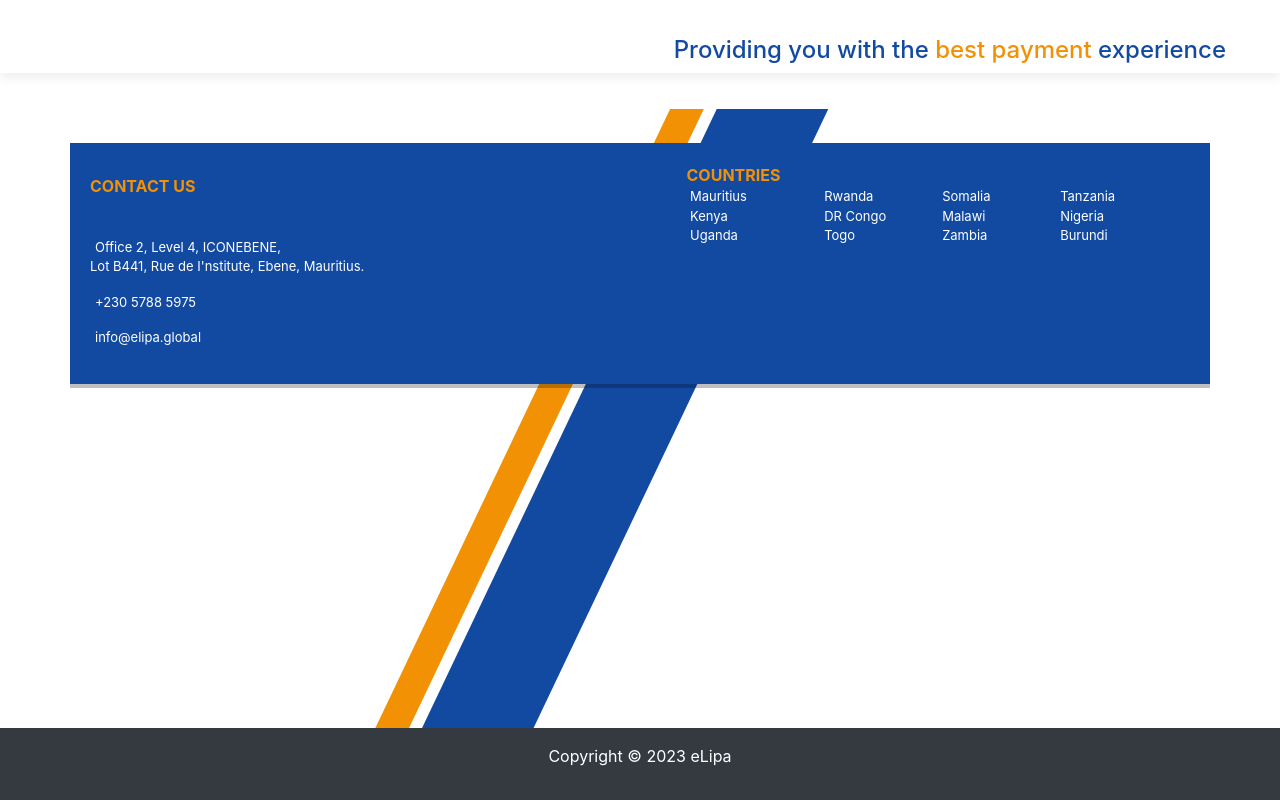
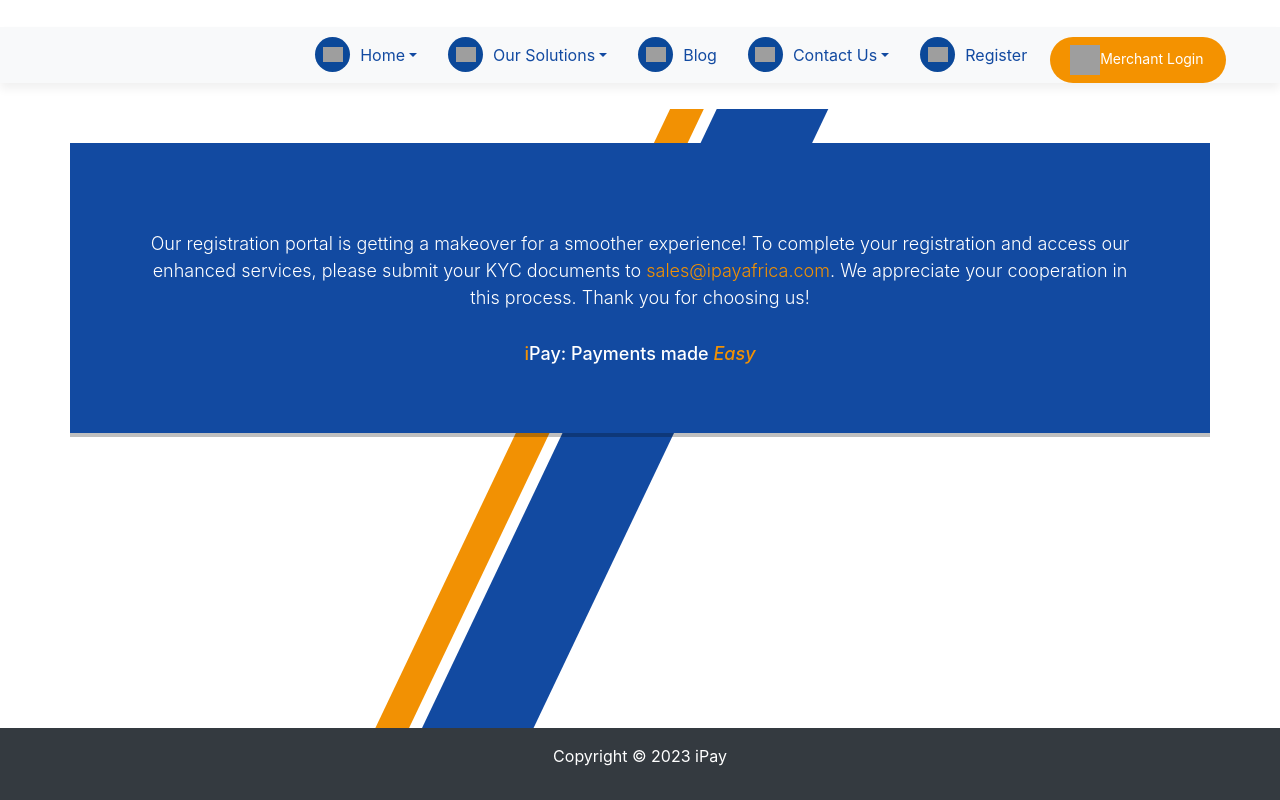
Before and after one commit to tormasclick/sign-up-landing-page, a Next.js app: page / in a window 1280 px wide. Built offline with nearby package versions, Linux system fonts and the light colour scheme; grey boxes are pictures that could not be loaded; some icons are missing.

Commit message:
First Commit

```diff
--- a/package.json
+++ b/package.json
@@ -13,6 +13,7 @@
     "@types/node": "18.13.0",
     "@types/react": "18.0.27",
     "@types/react-dom": "18.0.10",
+    "bootstrap": "^5.3.3",
     "eslint": "8.33.0",
     "eslint-config-next": "13.1.6",
     "fs-extra": "^11.1.0",
--- a/pages/_document.tsx
+++ b/pages/_document.tsx
@@ -7,7 +7,8 @@
         <link rel="stylesheet" href="https://maxcdn.bootstrapcdn.com/bootstrap/4.0.0/css/bootstrap.min.css" integrity="sha384-Gn5384xqQ1aoWXA+058RXPxPg6fy4IWvTNh0E263XmFcJlSAwiGgFAW/dAiS6JXm" crossOrigin="anonymous" />
         <link rel="stylesheet" href="https://cdn.jsdelivr.net/npm/bootstrap@4.5.3/dist/css/bootstrap.min.css" />
         <link rel="stylesheet" href="https://use.fontawesome.com/releases/v5.15.1/css/all.css" integrity="sha384-vp86vTRFVJgpjF9jiIGPEEqYqlDwgyBgEF109VFjmqGmIY/Y4HV4d3Gp2irVfcrp" crossOrigin="anonymous"/>
-        <link rel="stylesheet" href="https://icons.elipa.co/v2/icons.css" />
+        <link rel="stylesheet" href="https://icons.elipa.co/icons.css" />
+        <link rel="stylesheet" href="css/styles.css" />
       </Head>
       <body>
         <Main />
--- a/pages/components/Header.tsx
+++ b/pages/components/Header.tsx
@@ -1,17 +1,94 @@
-import React from 'react';
+import React, { useEffect } from 'react';
 
 const Header = () => {
+  useEffect(() => {
+    import('bootstrap/dist/js/bootstrap.bundle.min.js')
+      .then(() => {
+        console.log('Bootstrap JavaScript loaded');
+        // You can initialize any Bootstrap components here if needed
+      })
+      .catch((error) => console.error('Error loading Bootstrap JavaScript:', error));
+  }, []);
+
   return (
     <header>
-      <nav className="navbar">
+      <nav className="navbar navbar-expand-lg navbar-light bg-light">
         <div className="logo-wrapper">
           <a href='#'>
-            <i className="elipa_icon elipa_logo-mauritius logo-icon" style={{ width: "100%" }}></i>
+            <i className="ipay_icon ipay_ipay logo-icon" style={{ width: "100%" }}></i>
           </a>
         </div>
-        <div className="nav-right">
-          <h4>Providing you with the <span className="ipay-orange">best payment</span> experience</h4>
+        <button
+          className="navbar-toggler"
+          type="button"
+          data-bs-toggle="collapse"
+          data-bs-target="#navbarNav"
+          aria-controls="navbarNav"
+          aria-expanded="false"
+          aria-label="Toggle navigation"
+        >
+          <span className="navbar-toggler-icon"></span>
+        </button>
+        <div className="collapse navbar-collapse" id="navbarNav">
+          <ul className="navbar-nav ml-auto">
+            <li className="nav-item dropdown">
+              <a className="nav-link dropdown-toggle" href="#" id="navbarDropdown1" role="button" data-bs-toggle="dropdown" aria-expanded="false">
+                <div className="icon">
+                  <img alt="Home" src="https://www.ipayafrica.com/sites/default/files/menuimage/home.svg" />
+                </div>
+                Home
+              </a>
+              <ul className="dropdown-menu" aria-labelledby="navbarDropdown1">
+                <li><a className="dropdown-item" href="https://www.ipayafrica.com/info/About-Us">About us</a></li>
+              </ul>
+            </li>
+            <li className="nav-item dropdown">
+              <a className="nav-link dropdown-toggle" href="#" id="navbarDropdown2" role="button" data-bs-toggle="dropdown" aria-expanded="false">
+                <div className="icon">
+                  <img alt="Solution" src="https://www.ipayafrica.com/sites/default/files/menuimage/Solution.svg" />
+                </div>
+                Our Solutions
+              </a>
+              <ul className="dropdown-menu" aria-labelledby="navbarDropdown2">
+                <li><a className="dropdown-item" href="https://www.ipayafrica.com/solutions/personal">Personal</a></li>
+                <li><a className="dropdown-item" href="https://www.ipayafrica.com/solutions/business">Business</a></li>
+                <li><a className="dropdown-item" href="https://www.ipayafrica.com/Solutions/Affiliates-Developers">Affiliates & Developers</a></li>
+              </ul>
+            </li>
+            <li className="nav-item">
+              <a className="nav-link" href="https://www.ipayafrica.com/blog">
+                <div className="icon">
+                  <img alt="Blog" src="https://www.ipayafrica.com/sites/default/files/menuimage/Blog.svg" />
+                </div>
+                Blog
+              </a>
+            </li>
+            <li className="nav-item dropdown">
+              <a className="nav-link dropdown-toggle" href="#" id="navbarDropdown3" role="button" data-bs-toggle="dropdown" aria-expanded="false">
+                <div className="icon">
+                  <img alt="Contact" src="https://www.ipayafrica.com/sites/default/files/menuimage/Contact%20Us.svg" />
+                </div>
+                Contact Us
+              </a>
+              <ul className="dropdown-menu" aria-labelledby="navbarDropdown3">
+                <li><a className="dropdown-item" href="https://www.ipayafrica.com/contact-us">Get In Touch</a></li>
+                <li><a className="dropdown-item" href="https://www.ipayafrica.com/careers">Careers</a></li>
+              </ul>
+            </li>
+            <li className="nav-item">
+              <a className="nav-link" href="https://www.ipayafrica.com/merchant-register/?rc=RC000000#/registration" target='_blank' rel="noreferrer">
+                <div className="icon">
+                  <img alt="Register" src="https://www.ipayafrica.com/sites/default/files/menuimage/Developers%20API.svg" />
+                </div>
+                Register
+              </a>
+            </li>
+          </ul>
         </div>
+        <a className="button" href="https://backoffice.ipayafrica.com/index.php/login" target="_blank" rel="noreferrer">
+          <img alt="Login" height="30" src="https://www.ipayafrica.com/sites/default/files/merchant.svg" width="30" />
+          Merchant Login
+        </a>
       </nav>
     </header>
   );
--- a/pages/components/body.tsx
+++ b/pages/components/body.tsx
@@ -6,28 +6,15 @@
       <div className="d-flex align-items-center">
         <div className="container my-auto">
           <div className="row">
-          <div className="col-md-6 col-sm-12 elipa-info" style={{backgroundColor: "#124aa1", padding: "20px", boxShadow: "0px 4px 0px rgba(0, 0, 0, 0.25)"}}>
-            <p className="text-white text-left contact-title">CONTACT US</p>
-            <br></br>
-            <p className="text-white text-left contacts">
-              <i className="fa fa-map-marker" aria-hidden="true"></i>
-                Office 2, Level 4, ICONEBENE,<br />
-              Lot B441, Rue de I&apos;nstitute, Ebene, Mauritius.
-            </p>
-            <p className="text-white text-left contacts">
-              <i className="fa fa-phone" aria-hidden="true"></i> +230 5788 5975
-            </p>
-            <p className="text-white text-left contacts">
-              <i className="fa fa-envelope" aria-hidden="true"></i>
-              <a href="mailto:info@elipa.global">info@elipa.global</a>
-            </p>
-          </div>
-          <div className="col-md-6 col-sm-12 elipa-info" style={{backgroundColor: "#124aa1", padding: "20px", boxShadow: "0px 4px 0px rgba(0, 0, 0, 0.25)"}}>
-            <p className="text-white text-right">
-            <span className="text-white text-left country-title">COUNTRIES</span>
-            </p>
-            <Table />
-        </div>
+            <div className="col-md-12 col-sm-12 elipa-info" style={{backgroundColor: "#124aa1", padding: "50px", boxShadow: "0px 4px 0px rgba(0, 0, 0, 0.25)"}}>
+              <br></br>
+              <p className="text-white text-center alert">
+              Our registration portal is getting a makeover for a smoother experience! To complete your registration and access our enhanced services, please submit your KYC documents to <a href='mailto:sales@ipayafrica.com' style={{color: "#f29103", }}>sales@ipayafrica.com</a>. We appreciate your cooperation in this process. Thank you for choosing us!
+              </p>
+              <p className="text-center text-white tagline" >
+                <span style={{color: "#f29103", }}>i</span >Pay: Payments made <span style={{ color: "#f29103", fontStyle: "italic" }}>Easy</span>
+              </p>
+            </div>
           </div>
         </div>
       </div>
--- a/pages/components/footer.tsx
+++ b/pages/components/footer.tsx
@@ -5,7 +5,7 @@
     <footer className="bg-dark py-3">
       <div className="container">
         <p className="text-center text-white">
-          Copyright &copy; {new Date().getFullYear()} eLipa
+          Copyright &copy; {new Date().getFullYear()} iPay
         </p>
       </div>
     </footer>
--- a/pages/css/styles.css
+++ b/pages/css/styles.css
@@ -36,14 +36,19 @@
 
         .logo-wrapper{
           padding-top:16px;
-          padding-bottom: 3px;
-          width: 150px;
+          padding-bottom: 16px;
+          width: 122px;
           max-width: 100%;
         }
 
-        .elipa_icon elipa_logo-mauritius logo-icon {
-          width: 150px !important;
+        .ipay_ipay {
+          /* width: 300px !important; */
+          height: 50px !important;
         }
+        /* .ipay_icon ipay_ipay logo-icon{
+          width: 300px !important;
+        } */
+
           /*.elipa_icon.elipa_logo-mauritius {
             height: 180px !important;
           }*/
@@ -102,8 +107,13 @@
           font-size: 13px;
 
         }
-        .contacts{
-          font-size: 13px;
+        .alert{
+          font-size: 18px;
+          font-weight: 300
+        }
+        .tagline{
+          font-size: 18px;
+          font-weight: 500
         }
         .country-title{
           font-size: 16px;
@@ -173,3 +183,51 @@
         }
       }
         }*/
+        .icon {
+          width: 35px;
+          height: 35px;
+          border-radius: 50%;
+          background-color: #0B4899;
+          text-align: center;
+          display: flex;
+          align-items: center;
+          justify-content: center;
+          margin-right: 10px; /* Adjust margin as needed */
+        }
+
+        .icon img {
+          width: 20px;
+          height: auto;
+          max-width: 100%;
+        }
+
+        .nav-link {
+          display: flex;
+          align-items: center;
+        }
+
+        .nav-item {
+          margin-right: 15px; /* Adjust margin as needed */
+        }
+
+        .navbar-nav .nav-link {
+          color: #124aa1 !important;
+        }
+
+        .navbar-nav .nav-item.active .nav-link,
+        .navbar-nav .nav-link:hover {
+          color: #f29103 !important;
+        }
+
+        .navbar-nav .nav-item.active .icon,
+        .navbar-nav .nav-link .icon:hover {
+          background-color: #f29103 !important;
+        }
+        .button {
+          background-color: #F49200;
+          padding: 8px 20px 8px 20px;
+          font-size: 14px;
+          margin: 10px 0px 0px 0px;
+          width: 15%;
+          border-radius: 24px;
+        }
```
Also changed, not shown: pages/components/Table.tsx (line endings or trailing spaces), 1 other file (tests, documents, lock files or other folders).
